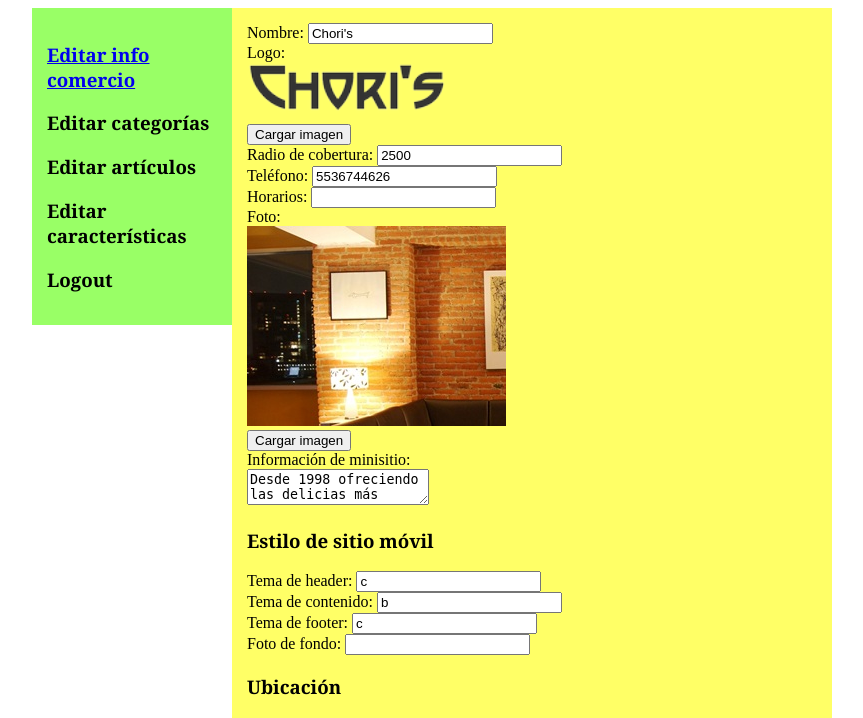
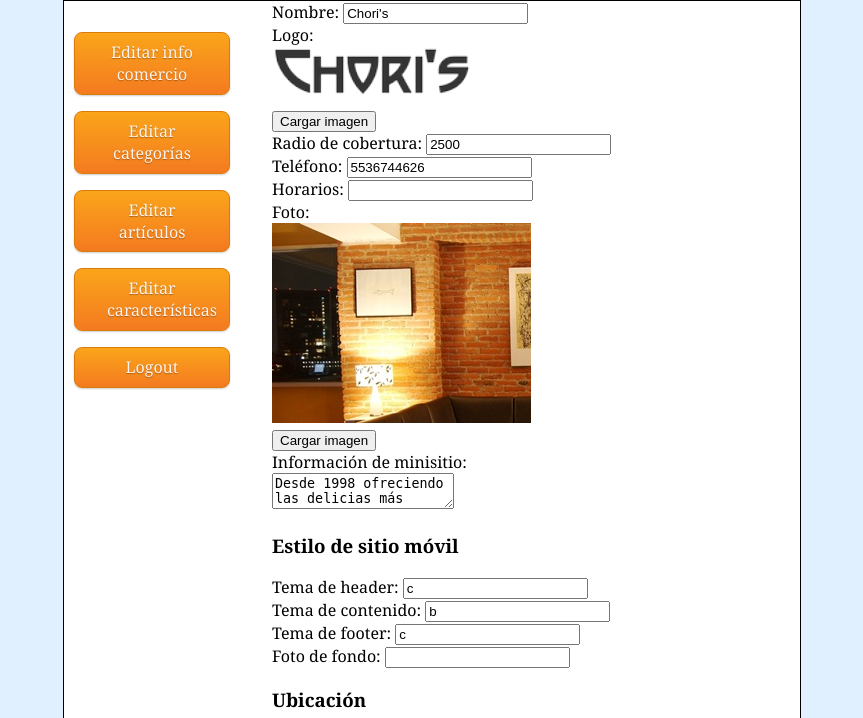
Before and after one commit to ivansabik/mobilivery, a CodeIgniter app: page /mobilivery/index.php/cms/editarComercio in a window 1280 px wide. Shown: the top 718 px of the page, without its empty margins (208-1071 px from the left). Run offline with CodeIgniter, Linux system fonts and the light colour scheme; some libraries are stand-ins or nearby versions.

Commit message:
CMS con nueva GUI de botones CSS

```diff
--- a/application/config/routes.php
+++ b/application/config/routes.php
@@ -41,7 +41,7 @@
 $route['default_controller'] = "appHandler";
 $route['404_override'] = '';
 $route['movil'] = 'movil/principalMovil';
-$route['cms'] = 'cms/principalCMS';
+$route['cms'] = 'cms/editarComercio';
 
 /* End of file routes.php */
 /* Location: ./application/config/routes.php */
--- a/application/views/cms/comercio.php
+++ b/application/views/cms/comercio.php
@@ -1,28 +1,35 @@
 <!DOCTYPE html>
 <html>
     <head>
-        <title></title>
-        <meta http-equiv="Content-Type" content="text/html; charset=UTF-8">
-        <script type="text/javascript" src="http://code.jquery.com/jquery-1.9.1.js"></script>
+        <meta http-equiv="Content-Type" content="text/html; charset=utf-8">
+        <title>Untitled Document</title>
+        <link href="twoColElsLt.css" rel="stylesheet" type="text/css"><!--[if IE]>
+        <style type="text/css">
+        /* place css fixes for all versions of IE in this conditional comment */
+        .twoColElsLt #sidebar1 { padding-top: 30px; }
+        .twoColElsLt #mainContent { zoom: 1; padding-top: 15px; }
+        /* the above proprietary zoom property gives IE the hasLayout it needs to avoid several bugs */
+        </style>
+        <![endif]-->
         <link href="<?php echo base_url('css/cms.css'); ?>" rel="stylesheet" type="text/css" />
         <?php echo $map['js']; ?>
-    <body>
-        <div class="contenedor">
-            <div class="contenedorMenu">
-                <div class="menu">
-                    <h3><a href="<?php echo site_url('cms/editarComercio'); ?>" id="editarComercio">Editar info comercio</a></h3>
-                    <h3>Editar categorías</h3>
-                    <h3>Editar artículos</h3>
-                    <h3>Editar características</h3>
-                    <h3>Logout</h3>
-                </div>
+    </head>
+
+    <body class="twoColElsLt">
+        <div id="container">
+            <div id="sidebar1">
+                <p><a href="<?php echo site_url('cms/editarComercio'); ?>" class="button orange">Editar info comercio</a></p>
+                <p><a href="#" class="button orange">Editar categorías</a></p>
+                <p><a href="#" class="button orange">Editar artículos</a></p>
+                <p><a href="#" class="button orange">Editar características</a></p>
+                <p><a href="#" class="button orange">Logout</a></p>
             </div>
-            <div class="contenedorContenido">
-                <div class="contenido" id="contenido">
+            <div id="mainContent">
+                <div id="contenido">
                     <label for="nombre">Nombre:</label>
                     <input id="nombre" value="<?php echo $comercio->nombre; ?>"/></br>
                     <label for="">Logo:</label></br>
-                    <img src="<?php echo base_url($comercio->logo); ?>" /></br>
+                    <img src="<?php echo base_url('imgs/'.$comercio->logo); ?>" /></br>
                     <button id="">Cargar imagen</button></br>
                     <label for="">Radio de cobertura:</label>
                     <input id="" value="<?php echo $comercio->radioCobertura; ?>"/></br>
@@ -46,9 +53,12 @@
                     <input id="" />
                     <h3>Ubicación</h3>
                     <?php echo $map['html']; ?>
-                    <button id="">Actualizar</button>
+                    <p><a id="" class="button orange">Actualizar</a></p>
                 </div>
             </div>
         </div>
+        <div class="powered">
+            <p>Un servicio de</br><a href="#"><img src="<?php echo base_url('imgs/mobilivery.png'); ?>" width="100" height="22" alt="Mobilivery"></a></p>
+        </div>
     </body>
 </html>
--- a/application/views/movil/powered.php
+++ b/application/views/movil/powered.php
@@ -1,3 +1,3 @@
 <div class="powered">
-    <p>Un servicio de <a href="#"><img src="<?php echo base_url('imgs/mobilivery.png'); ?>" width="100" height="22" alt="Mobilivery"></a></p>
+    <p>Un servicio de</br><a href="#"><img src="<?php echo base_url('imgs/mobilivery.png'); ?>" width="100" height="22" alt="Mobilivery"></a></p>
 </div>
--- a/css/cms.css
+++ b/css/cms.css
@@ -1,34 +1,98 @@
-.body {
-    font-size: 20px;
-    font-family: Cambria, Georgia, serif;
+@charset "utf-8";
+body  {
+    margin: 0; /* it's good practice to zero the margin and padding of the body element to account for differing browser defaults */
+    padding: 0;
+    text-align: center; /* this centers the container in IE 5* browsers. The text is then set to the left aligned default in the #container selector */
+    color: #000000;
+    background-color: #E1F0FF;
+    font-family: Georgia, Times, "Times New Roman", serif;
+    font-size: 100%;
 }
 
-h1, h3 {
-    font-family: Cambria, Georgia, serif;
+.twoColElsLt #container {
+    width: 46em;  /* this width will create a container that will fit in an 800px browser window if text is left at browser default font sizes */
+    background: #FFFFFF;
+    margin: 0 auto; /* the auto margins (in conjunction with a width) center the page */
+    border: 1px solid #000000;
+    text-align: left; /* this overrides the text-align: center on the body element. */
 }
 
-.contenedor {
-    width:800px;
-    margin-left: auto ;
-    margin-right: auto ;
+.twoColElsLt #sidebar1 {
+    float: left;
+    width: 12em; /* since this element is floated, a width must be given */
+    background: #FFFFFF; /* the background color will be displayed for the length of the content in the column, but no further */
+    padding: 15px 0; /* top and bottom padding create visual space within this div */
+}
+.twoColElsLt #sidebar1 h3, .twoColElsLt #sidebar1 p {
+    margin-left: 10px; /* the left and right margin should be given to every element that will be placed in the side columns */
+    margin-right: 10px;
 }
 
-.contenedorMenu {
-    background-color:#99ff66;
-    float:left;
-    width:200px;
+.twoColElsLt #mainContent {
+    margin: 0 1.5em 0 13em; /* the right margin can be given in ems or pixels. It creates the space down the right side of the page. */
 }
 
-.contenedorContenido {
-    background-color:#ffff66;
-    float:left;
-    width:600px;
+.fltrt { /* this class can be used to float an element right in your page. The floated element must precede the element it should be next to on the page. */
+    float: right;
+    margin-left: 8px;
+}
+.fltlft { /* this class can be used to float an element left in your page */
+    float: left;
+    margin-right: 8px;
+}
+.clearfloat { /* this class should be placed on a div or break element and should be the final element before the close of a container that should fully contain a float */
+    clear:both;
+    height:0;
+    font-size: 1px;
+    line-height: 0px;
 }
 
-.menu {
-    padding: 15px;
+.powered {
+    font-size: 9px;
+    line-height: -50px;
 }
 
-.contenido {
-    padding: 15px;
+.button {
+    display: inline-block;
+    outline: none;
+    cursor: pointer;
+    text-align: center;
+    text-decoration: none;
+    padding: .5em 2em .55em;
+    text-shadow: 0 1px 1px rgba(0,0,0,.3);
+    -webkit-border-radius: .5em;
+    -moz-border-radius: .5em;
+    border-radius: .5em;
+    -webkit-box-shadow: 0 1px 2px rgba(0,0,0,.2);
+    -moz-box-shadow: 0 1px 2px rgba(0,0,0,.2);
+    box-shadow: 0 1px 2px rgba(0,0,0,.2);
+    width: 90px;
 }
+.button:hover {
+    text-decoration: none;
+}
+.button:active {
+    position: relative;
+    top: 1px;
+}
+
+.orange {
+    color: #fef4e9;
+    border: solid 1px #da7c0c;
+    background: #f78d1d;
+    background: -webkit-gradient(linear, left top, left bottom, from(#faa51a), to(#f47a20));
+    background: -moz-linear-gradient(top,  #faa51a,  #f47a20);
+    filter:  progid:DXImageTransform.Microsoft.gradient(startColorstr='#faa51a', endColorstr='#f47a20');
+}
+.orange:hover {
+    background: #f47c20;
+    background: -webkit-gradient(linear, left top, left bottom, from(#f88e11), to(#f06015));
+    background: -moz-linear-gradient(top,  #f88e11,  #f06015);
+    filter:  progid:DXImageTransform.Microsoft.gradient(startColorstr='#f88e11', endColorstr='#f06015');
+}
+.orange:active {
+    color: #fcd3a5;
+    background: -webkit-gradient(linear, left top, left bottom, from(#f47a20), to(#faa51a));
+    background: -moz-linear-gradient(top,  #f47a20,  #faa51a);
+    filter:  progid:DXImageTransform.Microsoft.gradient(startColorstr='#f47a20', endColorstr='#faa51a');
+}
```
